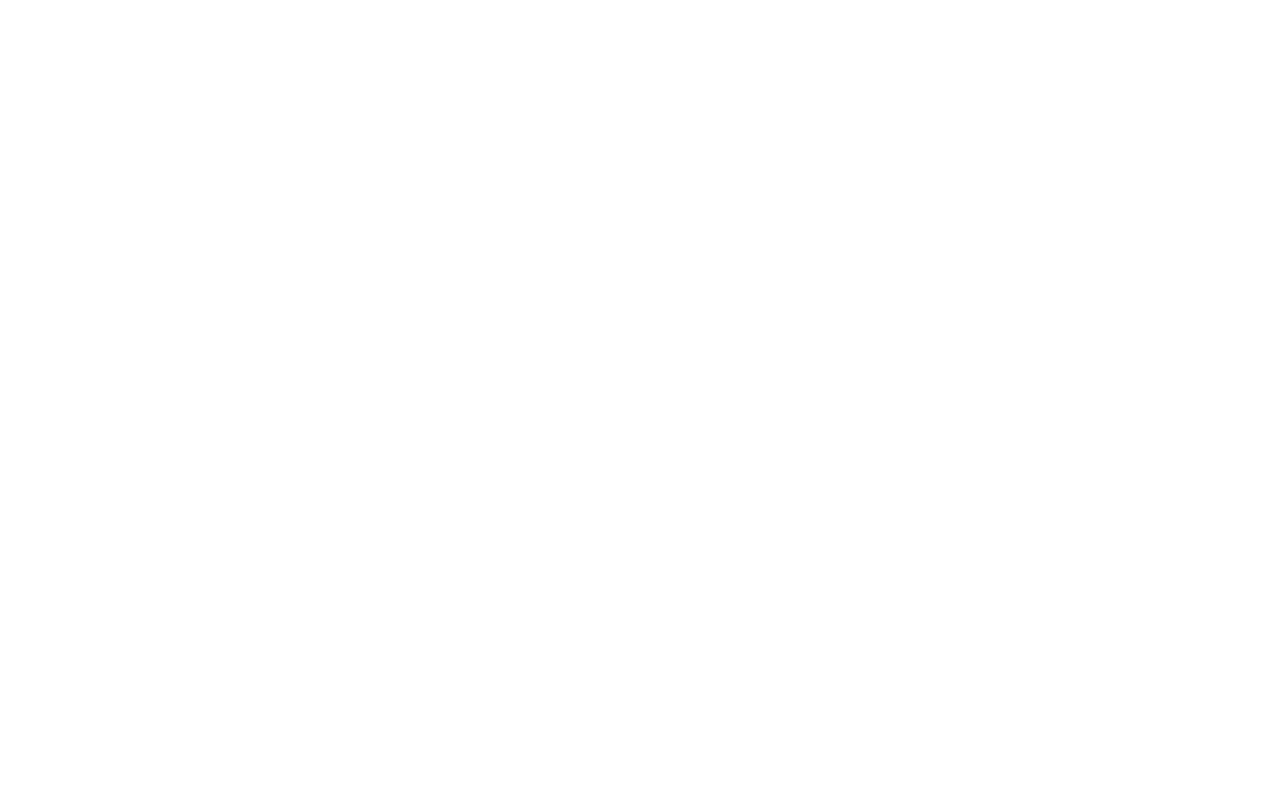
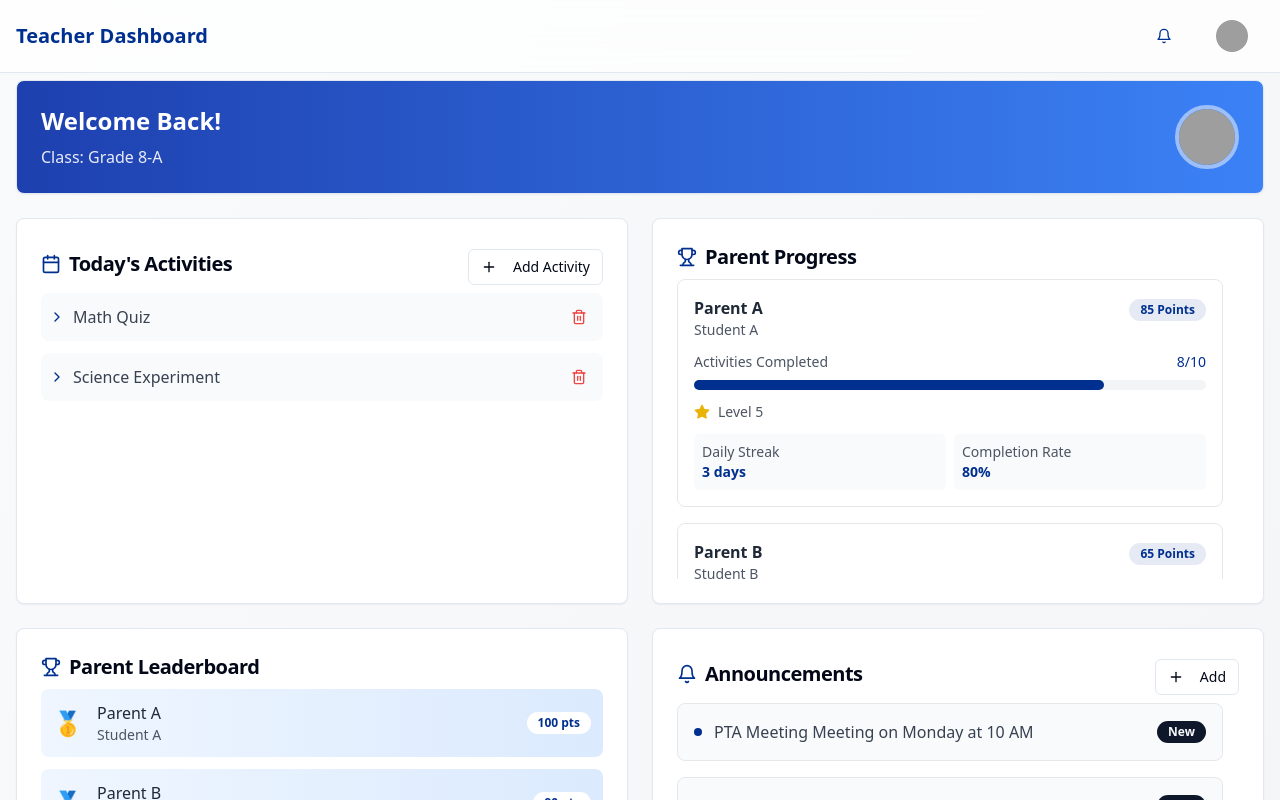
Before and after one commit to Punvenkz10101/ParentO, a React (Vite) app in the folder Frontend/: page /teacherDashboard in a window 1280 px wide. Before the commit this address had no page. Shown: the top 800 px of the page. Built offline with nearby package versions, Linux system fonts and the light colour scheme; grey boxes are pictures that could not be loaded.

Commit message:
after login succesful redirect to respective to dashboard

```diff
--- a/Frontend/src/App.jsx
+++ b/Frontend/src/App.jsx
@@ -10,10 +10,9 @@
         <Route path="/" element={<Hero />} />
         <Route path="/login/:userType" element={<AuthForm type="login" />} />
         <Route path="/signup/:userType" element={<AuthForm type="signup" />} />
+        <Route path='/parentDashboard' element={<ParentDashboard/>}/>
+        <Route path='/teacherDashboard' element={<TeacherDashboard/>}/>
       </Routes>
-    /* <Hero /> */
-   /* <ParentDashboard />
-    <TeacherDashboard/>*/
   );
 }
 
```
